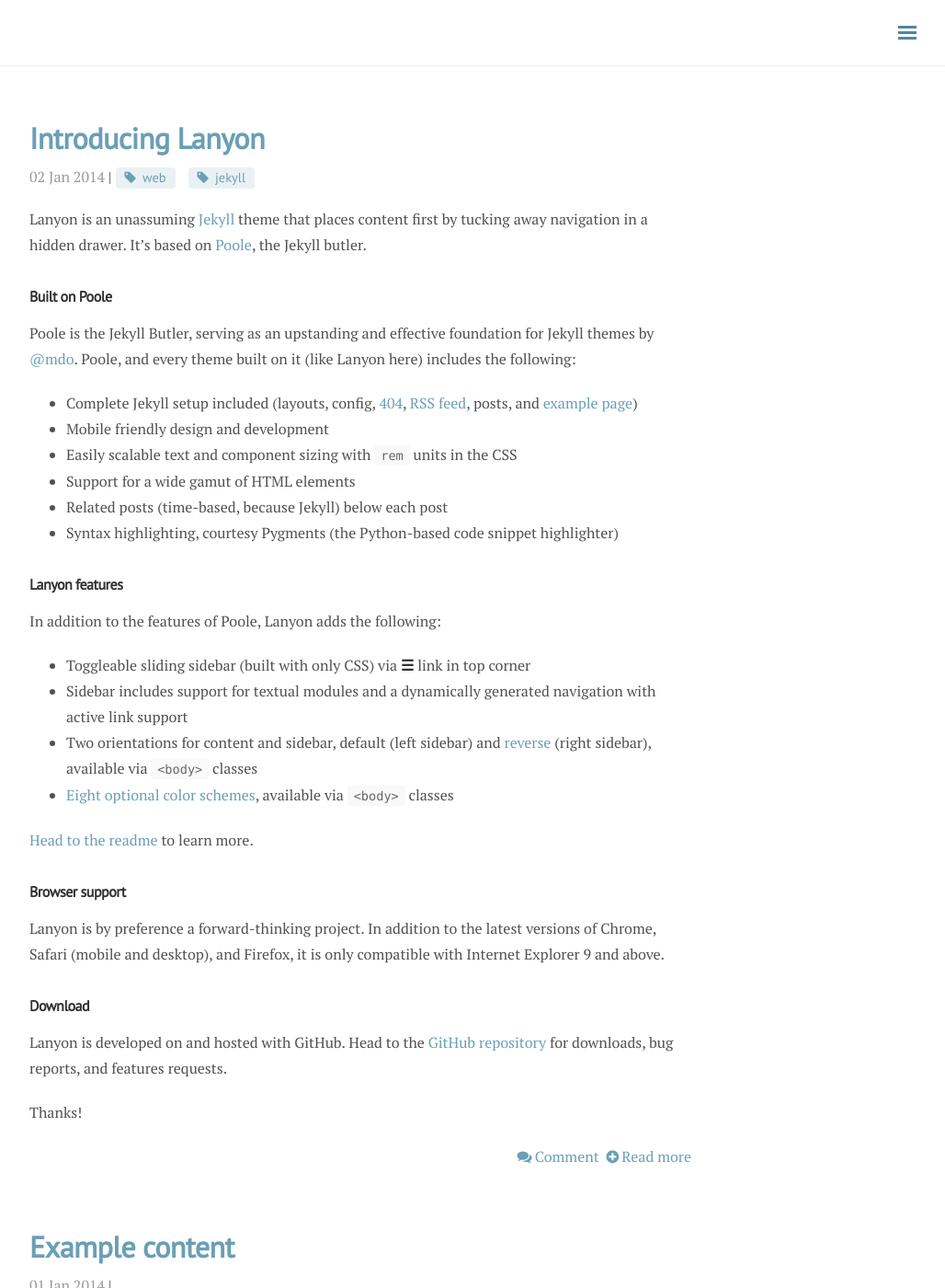
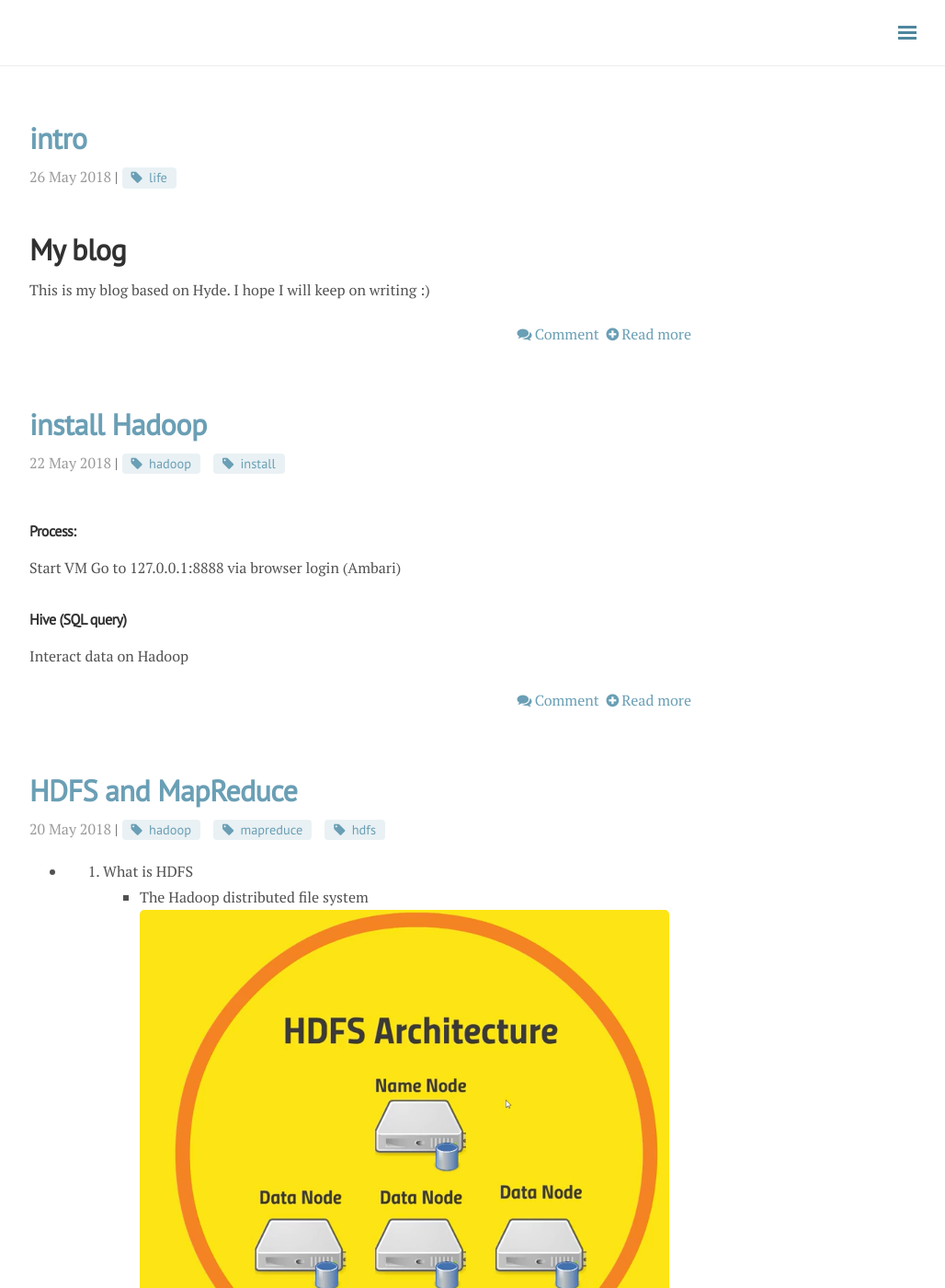
Before and after one commit to BearL222/BearL222.github.io, a Jekyll site: the page built from blog/index.html, in a window 1280 px wide and 1400 px high. Shown: the whole window at 92% size, without its empty margins (248-1276 px from the left). Built offline with Jekyll 4.4.1, drawn with Linux system fonts in a browser that asks for light colours; nearby versions of some CDN libraries; the list of posts is cut into pages by our own code; comment, search, counter and statistics services are not loaded; some of the changed text lies outside the part shown.

Commit message:
try a blog

```diff
--- a/_posts/2013-12-31-whats-jekyll.md
+++ /dev/null
@@ -1,12 +0,0 @@
----
-layout: post
-title: What's Jekyll?
----
-
-[Jekyll](http://jekyllrb.com) is a static site generator, an open-source tool for creating simple yet powerful websites of all shapes and sizes. From [the project's readme](https://github.com/mojombo/jekyll/blob/master/README.markdown):
-
-  > Jekyll is a simple, blog aware, static site generator. It takes a template directory [...] and spits out a complete, static website suitable for serving with Apache or your favorite web server. This is also the engine behind GitHub Pages, which you can use to host your project’s page or blog right here from GitHub.
-
-It's an immensely useful tool and one we encourage you to use here with Lanyon.
-
-Find out more by [visiting the project on GitHub](https://github.com/mojombo/jekyll).
--- a/_posts/2014-01-01-example-content.md
+++ /dev/null
@@ -1,122 +0,0 @@
----
-layout: post
-title: Example content
----
-
-
-<div class="message">
-  Howdy! This is an example blog post that shows several types of HTML content supported in this theme.
-</div>
-
-Cum sociis natoque penatibus et magnis <a href="#">dis parturient montes</a>, nascetur ridiculus mus. *Aenean eu leo quam.* Pellentesque ornare sem lacinia quam venenatis vestibulum. Sed posuere consectetur est at lobortis. Cras mattis consectetur purus sit amet fermentum.
-
-> Curabitur blandit tempus porttitor. Nullam quis risus eget urna mollis ornare vel eu leo. Nullam id dolor id nibh ultricies vehicula ut id elit.
-
-Etiam porta **sem malesuada magna** mollis euismod. Cras mattis consectetur purus sit amet fermentum. Aenean lacinia bibendum nulla sed consectetur.
-
-## Inline HTML elements
-
-HTML defines a long list of available inline tags, a complete list of which can be found on the [Mozilla Developer Network](https://developer.mozilla.org/en-US/docs/Web/HTML/Element).
-
-- **To bold text**, use `<strong>`.
-- *To italicize text*, use `<em>`.
-- Abbreviations, like <abbr title="HyperText Markup Langage">HTML</abbr> should use `<abbr>`, with an optional `title` attribute for the full phrase.
-- Citations, like <cite>&mdash; Mark otto</cite>, should use `<cite>`.
-- <del>Deleted</del> text should use `<del>` and <ins>inserted</ins> text should use `<ins>`.
-- Superscript <sup>text</sup> uses `<sup>` and subscript <sub>text</sub> uses `<sub>`.
-
-Most of these elements are styled by browsers with few modifications on our part.
-
-## Heading
-
-Vivamus sagittis lacus vel augue rutrum faucibus dolor auctor. Duis mollis, est non commodo luctus, nisi erat porttitor ligula, eget lacinia odio sem nec elit. Morbi leo risus, porta ac consectetur ac, vestibulum at eros.
-
-### Code
-
-Cum sociis natoque penatibus et magnis dis `code element` montes, nascetur ridiculus mus.
-
-{% highlight js %}
-// Example can be run directly in your JavaScript console
-
-// Create a function that takes two arguments and returns the sum of those arguments
-var adder = new Function("a", "b", "return a + b");
-
-// Call the function
-adder(2, 6);
-// > 8
-{% endhighlight %}
-
-Aenean lacinia bibendum nulla sed consectetur. Etiam porta sem malesuada magna mollis euismod. Fusce dapibus, tellus ac cursus commodo, tortor mauris condimentum nibh, ut fermentum massa.
-
-### Lists
-
-Cum sociis natoque penatibus et magnis dis parturient montes, nascetur ridiculus mus. Aenean lacinia bibendum nulla sed consectetur. Etiam porta sem malesuada magna mollis euismod. Fusce dapibus, tellus ac cursus commodo, tortor mauris condimentum nibh, ut fermentum massa justo sit amet risus.
-
-* Praesent commodo cursus magna, vel scelerisque nisl consectetur et.
-* Donec id elit non mi porta gravida at eget metus.
-* Nulla vitae elit libero, a pharetra augue.
-
-Donec ullamcorper nulla non metus auctor fringilla. Nulla vitae elit libero, a pharetra augue.
-
-1. Vestibulum id ligula porta felis euismod semper.
-2. Cum sociis natoque penatibus et magnis dis parturient montes, nascetur ridiculus mus.
-3. Maecenas sed diam eget risus varius blandit sit amet non magna.
-
-Cras mattis consectetur purus sit amet fermentum. Sed posuere consectetur est at lobortis.
-
-<dl>
-  <dt>HyperText Markup Language (HTML)</dt>
-  <dd>The language used to describe and define the content of a Web page</dd>
-
-  <dt>Cascading Style Sheets (CSS)</dt>
-  <dd>Used to describe the appearance of Web content</dd>
-
-  <dt>JavaScript (JS)</dt>
-  <dd>The programming language used to build advanced Web sites and applications</dd>
-</dl>
-
-Integer posuere erat a ante venenatis dapibus posuere velit aliquet. Morbi leo risus, porta ac consectetur ac, vestibulum at eros. Nullam quis risus eget urna mollis ornare vel eu leo.
-
-### Tables
-
-Aenean lacinia bibendum nulla sed consectetur. Lorem ipsum dolor sit amet, consectetur adipiscing elit.
-
-<table>
-  <thead>
-    <tr>
-      <th>Name</th>
-      <th>Upvotes</th>
-      <th>Downvotes</th>
-    </tr>
-  </thead>
-  <tfoot>
-    <tr>
-      <td>Totals</td>
-      <td>21</td>
-      <td>23</td>
-    </tr>
-  </tfoot>
-  <tbody>
-    <tr>
-      <td>Alice</td>
-      <td>10</td>
-      <td>11</td>
-    </tr>
-    <tr>
-      <td>Bob</td>
-      <td>4</td>
-      <td>3</td>
-    </tr>
-    <tr>
-      <td>Charlie</td>
-      <td>7</td>
-      <td>9</td>
-    </tr>
-  </tbody>
-</table>
-
-Nullam id dolor id nibh ultricies vehicula ut id elit. Sed posuere consectetur est at lobortis. Nullam quis risus eget urna mollis ornare vel eu leo.
-
------
-
-Want to see something else added? <a href="https://github.com/poole/poole/issues/new">Open an issue.</a>
--- a/_posts/2014-01-02-introducing-lanyon.md
+++ /dev/null
@@ -1,40 +0,0 @@
----
-layout: post
-title: Introducing Lanyon
-category: Dev
-tags: [web, jekyll]
----
-
-Lanyon is an unassuming [Jekyll](http://jekyllrb.com) theme that places content first by tucking away navigation in a hidden drawer. It's based on [Poole](http://getpoole.com), the Jekyll butler.
-
-### Built on Poole
-
-Poole is the Jekyll Butler, serving as an upstanding and effective foundation for Jekyll themes by [@mdo](https://twitter.com/mdo). Poole, and every theme built on it (like Lanyon here) includes the following:
-
-* Complete Jekyll setup included (layouts, config, [404](/404), [RSS feed](/atom.xml), posts, and [example page](/about))
-* Mobile friendly design and development
-* Easily scalable text and component sizing with `rem` units in the CSS
-* Support for a wide gamut of HTML elements
-* Related posts (time-based, because Jekyll) below each post
-* Syntax highlighting, courtesy Pygments (the Python-based code snippet highlighter)
-
-### Lanyon features
-
-In addition to the features of Poole, Lanyon adds the following:
-
-* Toggleable sliding sidebar (built with only CSS) via **☰** link in top corner
-* Sidebar includes support for textual modules and a dynamically generated navigation with active link support
-* Two orientations for content and sidebar, default (left sidebar) and [reverse](https://github.com/poole/lanyon#reverse-layout) (right sidebar), available via `<body>` classes
-* [Eight optional color schemes](https://github.com/poole/lanyon#themes), available via `<body>` classes
-
-[Head to the readme](https://github.com/poole/lanyon#readme) to learn more.
-
-### Browser support
-
-Lanyon is by preference a forward-thinking project. In addition to the latest versions of Chrome, Safari (mobile and desktop), and Firefox, it is only compatible with Internet Explorer 9 and above.
-
-### Download
-
-Lanyon is developed on and hosted with GitHub. Head to the <a href="https://github.com/poole/lanyon">GitHub repository</a> for downloads, bug reports, and features requests.
-
-Thanks!
--- /dev/null
+++ b/_posts/2018-05-25-Intro.md
@@ -0,0 +1,9 @@
+---
+layout: post
+title: intro
+date: 2018-05-25 19:27:00.000000000 -08:00
+tags: life
+---
+
+# My blog
+This is my blog based on Hyde. I hope I will keep on writing :)
--- /dev/null
+++ b/_posts/2018-5-20-HDFS-and-MapReduce.md
@@ -0,0 +1,10 @@
+---
+layout: post
+title: HDFS and MapReduce
+category: hadoop-hands-on
+tags: [hadoop, mapreduce, hdfs]
+---
+
+- 1. What is HDFS
+	- The Hadoop distributed file system
+	![hdfs](/public/blog-img/2018-5-20-HDFS-and-MapReduce/hdfs.jpg)
--- /dev/null
+++ b/_posts/2018-5-22-install-hadoop.md
@@ -0,0 +1,14 @@
+---
+layout: post
+title: install Hadoop
+category: hadoop-hands-on
+tags: [hadoop, install]
+---
+
+### Process:
+Start VM
+Go to 127.0.0.1:8888 via browser
+login (Ambari)
+
+### Hive (SQL query)
+Interact data on Hadoop
--- a/about.md
+++ b/about.md
@@ -3,28 +3,6 @@
 title: About
 ---
 
-<p class="message">
-  Hey there! This page is included as an example. Feel free to customize it for your own use upon downloading. Carry on!
-</p>
+It is the very beginning of my blog on Github!
 
-In the novel, *The Strange Case of Dr. Jeykll and Mr. Hyde*, Mr. Poole is Dr. Jekyll's virtuous and loyal butler. Similarly, Poole is an upstanding and effective butler that helps you build Jekyll themes. It's made by [@mdo](https://twitter.com/mdo).
-
-There are currently two themes built on Poole:
-
-* [Hyde](http://hyde.getpoole.com)
-* [Lanyon](http://lanyon.getpoole.com)
-
-Learn more and contribute on [GitHub](https://github.com/poole).
-
-## Setup
-
-Some fun facts about the setup of this project include:
-
-* Built for [Jekyll](http://jekyllrb.com)
-* Developed on GitHub and hosted for free on [GitHub Pages](https://pages.github.com)
-* Coded with [Sublime Text 2](http://sublimetext.com), an amazing code editor
-* Designed and developed while listening to music like [Blood Bros Trilogy](https://soundcloud.com/maddecent/sets/blood-bros-series)
-
-Have questions or suggestions? Feel free to [open an issue on GitHub](https://github.com/poole/issues/new) or [ask me on Twitter](https://twitter.com/mdo).
-
-Thanks for reading!
+I hope I will keep on writing!
```
Also changed, not shown: _posts/hdfs.jpg (added), public/blog-img/2018-5-20-HDFS-and-MapReduce/hdfs.jpg (added), public/blog-img/2018-5-20-HDFS-and-MapReduce/mapreduce-summary.jpg (added), public/blog-img/2018-5-20-HDFS-and-MapReduce/what-happening.jpg (added), 3 other files.
